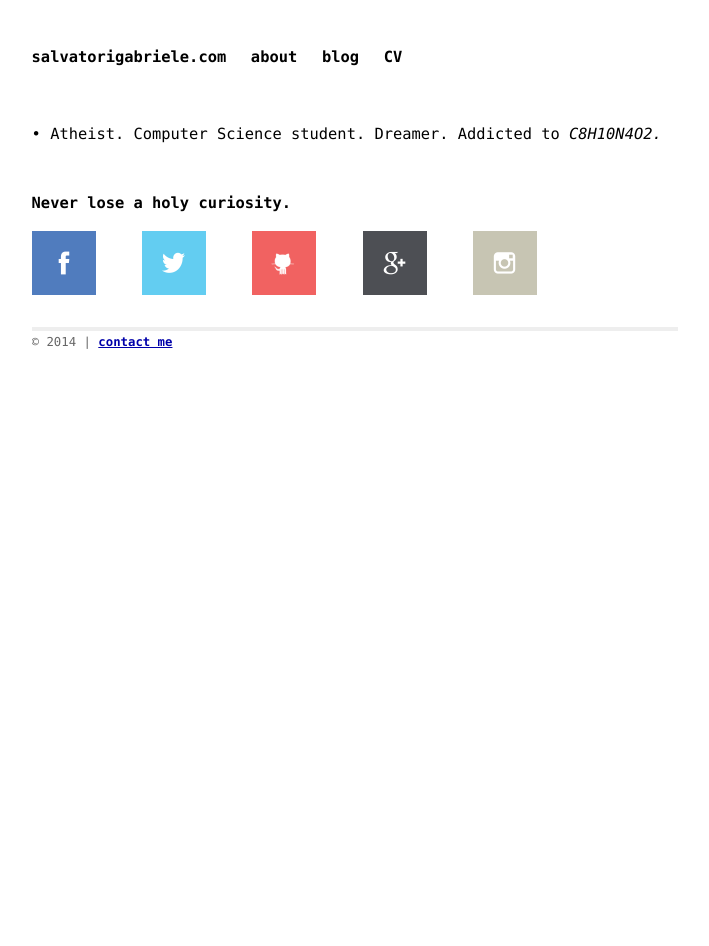
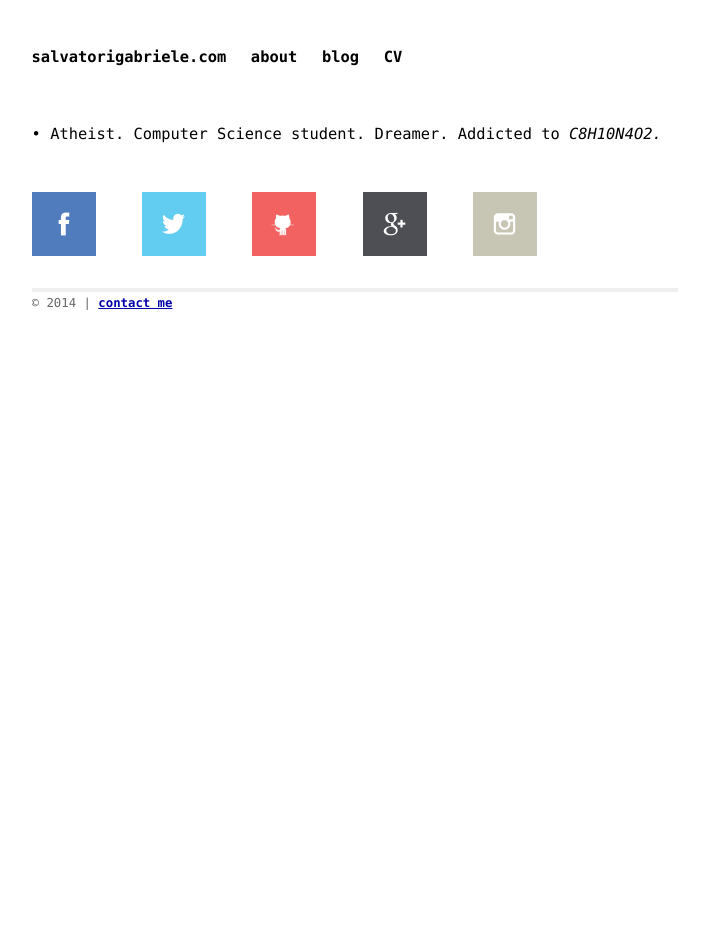
Before and after one commit to gsalvatori/salvatorigabriele.com, a Jekyll site: the page built from index.html, in a window 1280 px wide. Shown: the whole page, without its empty margins (285-994 px from the left). Built offline with Jekyll 4.4.1, drawn with Linux system fonts in a browser that asks for light colours; Markdown is read by kramdown in place of the engine named in the settings.

Commit message:
Update default.html

```diff
--- a/_layouts/default.html
+++ b/_layouts/default.html
@@ -25,7 +25,7 @@
 
   <br>
   &bull; Atheist. Computer Science student. Dreamer. Addicted to <i>C8H10N4O2.</i><br><br><br>
-  <h1>Never lose a holy curiosity.</h1>
+
 
   {{ content }}
 
```
